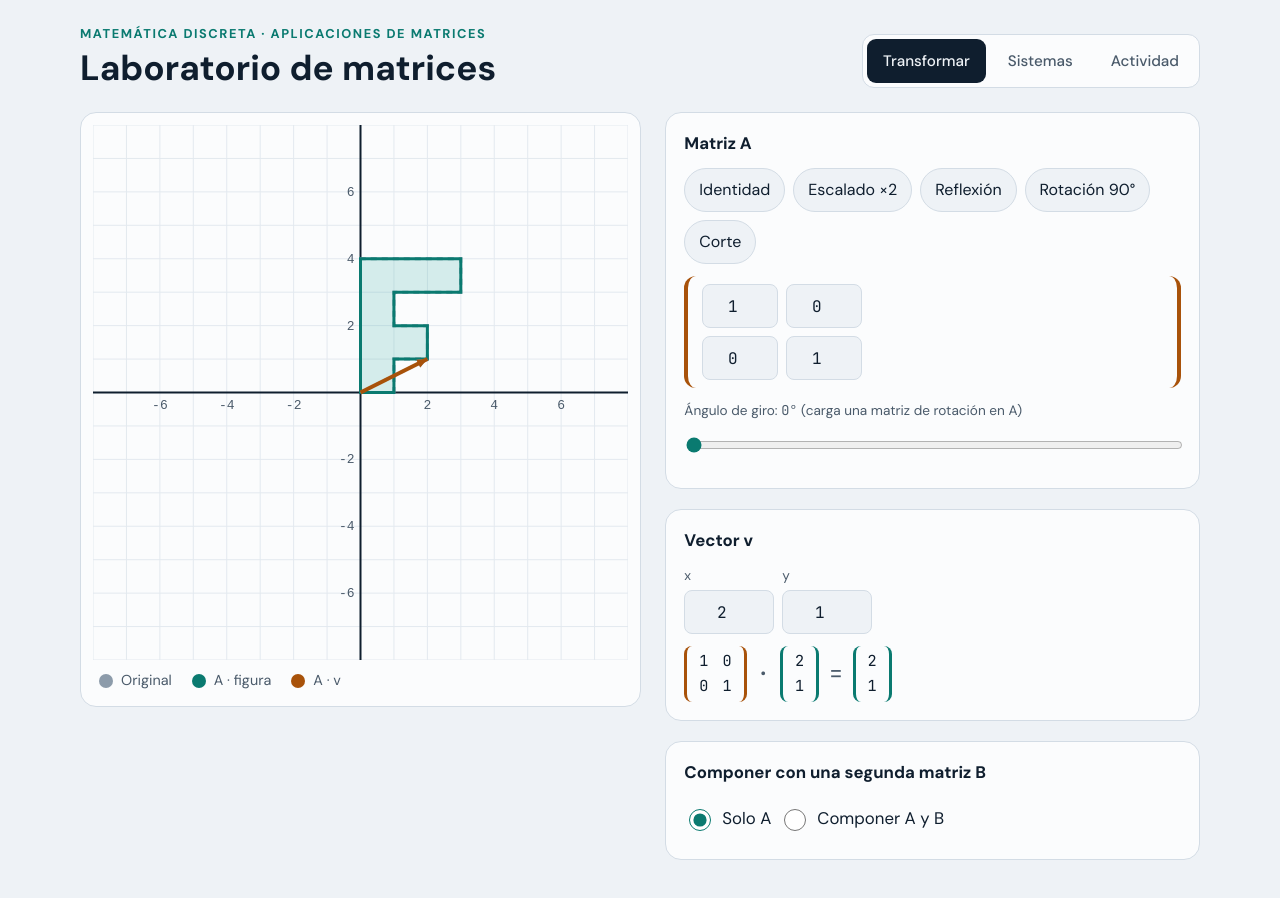
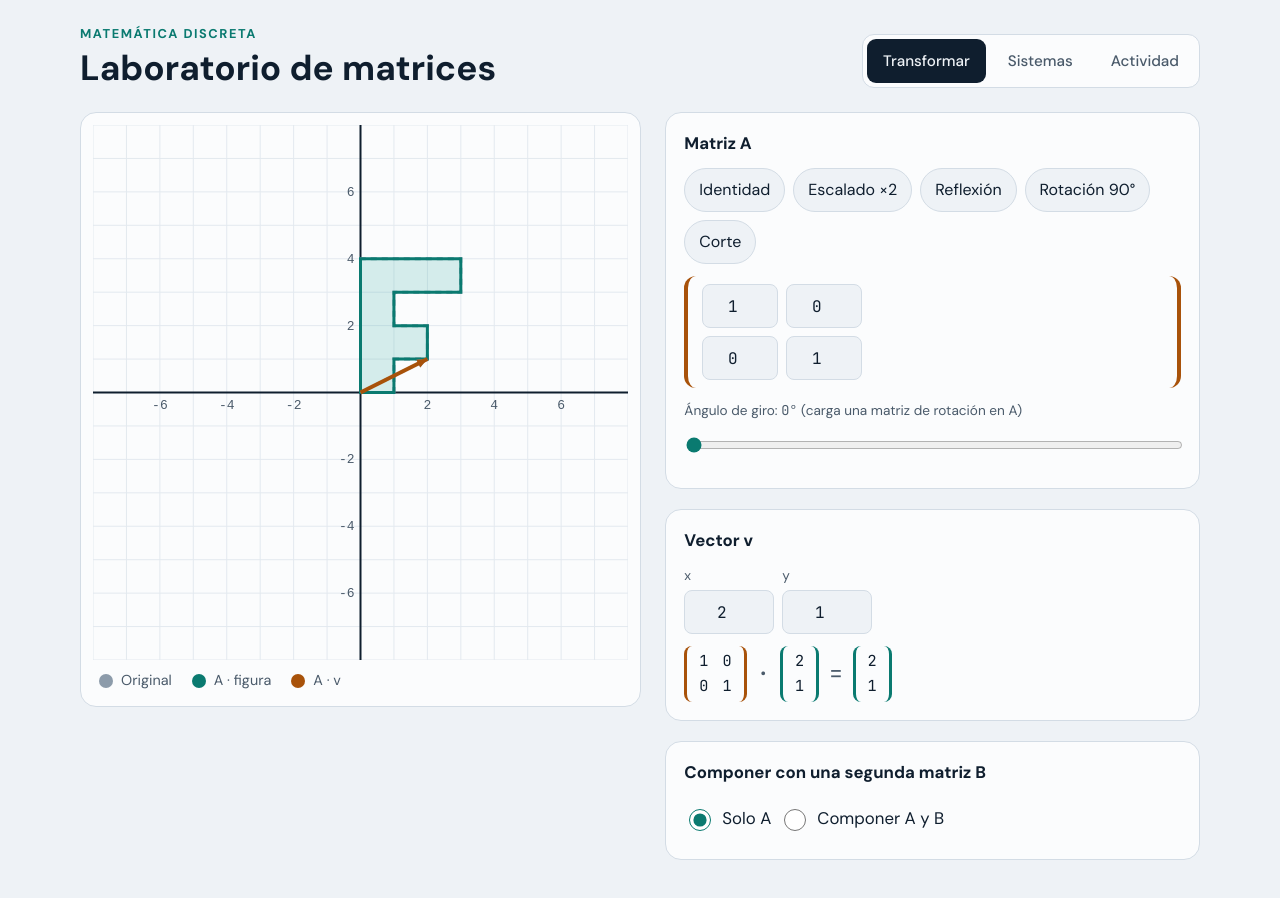
Before and after one commit to santiago-borda/aplicacion-matrices, a plain HTML site: page index.html in a window 1280 px wide. Drawn offline with Linux system fonts and the light colour scheme.

Commit message:
Add files via upload

```diff
--- a/index.html
+++ b/index.html
@@ -113,7 +113,7 @@ label.l { font-size: 0.85rem; color: var(--muted); display: block; margin-bottom
 <div class="wrap">
 <header>
 <div>
-<p class="kicker">Matemática Discreta · Aplicaciones de matrices</p>
+<p class="kicker">Matemática Discreta</p>
 <h1>Laboratorio de matrices</h1>
 </div>
 <div class="tabs" role="tablist" aria-label="Secciones del laboratorio">
```
